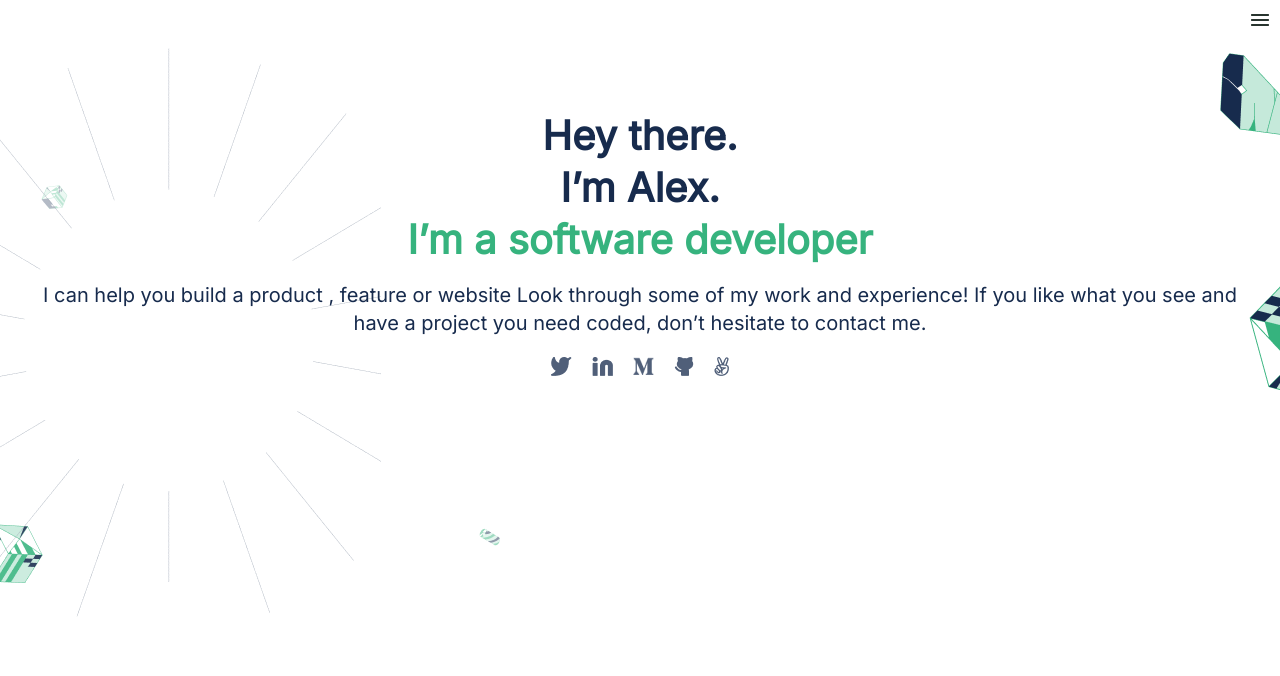
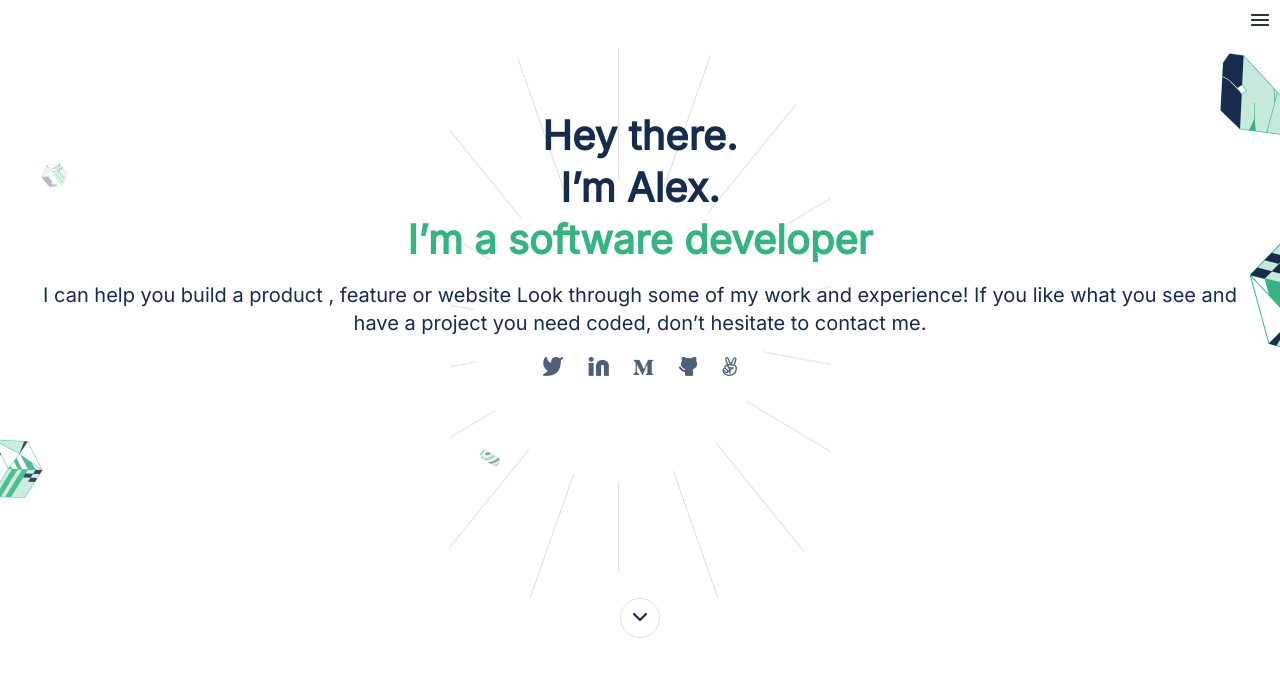
Before and after one commit to batoolfatima2135/Portfolio, a website: page index.html in a window 1280 px wide. Drawn offline with Linux system fonts and the light colour scheme.

Commit message:
Do required css and html changes in review

```diff
--- a/index.html
+++ b/index.html
@@ -11,23 +11,30 @@
 <body>
     <section class="main">
         <header>
-            <div class="normal_button">
-                <img src="images/Icon - Menu.png" width="24px" height="24px" alt="Menu-Icon">
-            </div>
+            <nav class="normal_button">
+                <img src="images/Icon - Menu.png" width="24px" height="24px" alt="Menu-Icon" >
+            </nav>
         </header>
         <section class="headline">
-            <h2 class="greeting">Hey there.<br>I’m Alex.</h2>
-            <h2 class="intro">I’m a software developer</h2>
+            <h1 class="greeting">Hey there.<br>I’m Alex.</h1>
+            <h1 class="intro">I’m a software developer</h1>
             <p>I can help you build a product , feature or website Look through some of my work and experience! If you like what you see and have a project you need coded,
                don’t hesitate to contact me.
             </p>
             <section class="social_media_icons">
-                <img class="icons"  src="images/social media icons/twitter.png" alt="twitter">
-                <img class="icons" src="images/social media icons/Linkedin icon.png" alt="Linkedin">
-                <img class="icons" src="images/social media icons/medium.png" alt="medium">
-                <img class="icons" src="images/social media icons/github.png" alt="github">
-                <img class="icons" src="images/social media icons/angellist.png" alt="angellist">
-            </section>
+                <ul class="social_media_list">
+                    <li><a href=""><img class="icons"  src="images/social media icons/twitter.png" alt="twitter"></a></li>
+                    <li><a href=""><img class="icons" src="images/social media icons/Linkedin icon.png" alt="Linkedin"></a></li>
+                    <li><a href=""><img class="icons" src="images/social media icons/medium.png" alt="medium"></a></li>
+                    <li><a href=""><img class="icons" src="images/social media icons/github.png" alt="github"></a></li>
+                    <li><a href=""><img class="icons" src="images/social media icons/angellist.png" alt="angellist"></a></li>
+                </ul>
+             </section>
+        </section>
+        <section class="button">
+            <button class="down">
+                <img src="images/Icon - Chevron - Down - Larger.png" alt="Icon-down">
+            </button>
         </section>
     </section>
 </body>
--- a/style.css
+++ b/style.css
@@ -20,26 +20,26 @@ header {
 
 .headline {
   background:
-    url("images/background_images/back.png") 0 0 no-repeat,
+    url("images/background_images/back.png") 50% 50% no-repeat,
     url("images/background_images/block1.png") 100% 0 no-repeat,
     url("images/background_images/block2.png") 100% 42% no-repeat,
     url("images/background_images/block3.png") 0 82% no-repeat,
     url("images/background_images/cylinder.png") 38% 76% no-repeat,
     url("images/background_images/block4.png") 3% 21.5% no-repeat;
   width: 100%;
-  height: 653.32px;
+  height: 550px;
   display: flex;
   flex-direction: column;
 }
 
-.headline h2,
+.headline h1,
 p {
   font-family: 'Inter', sans-serif;
   font-style: normal;
   text-align: center;
 }
 
-.headline h2 {
+.headline h1 {
   font-weight: 700;
   font-size: 40px;
   line-height: 130%;
@@ -78,3 +78,24 @@ p {
 .icons {
   margin: 0 10px 0 10px;
 }
+
+.social_media_list {
+  list-style: none;
+}
+
+.social_media_list li {
+  display: inline;
+}
+
+.down {
+  width: 40px;
+  height: 40px;
+  background: #fff;
+  border: 1px solid #dfe1e6;
+  border-radius: 32px;
+}
+
+.button {
+  display: flex;
+  justify-content: center;
+}
```
Also changed, not shown: images/Icon - Chevron - Down - Larger.png (added).
